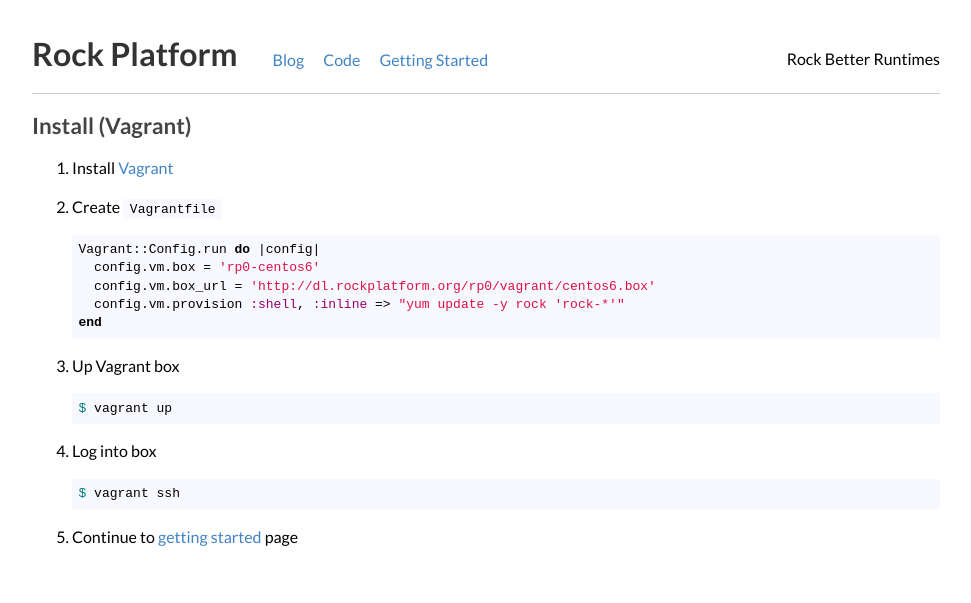
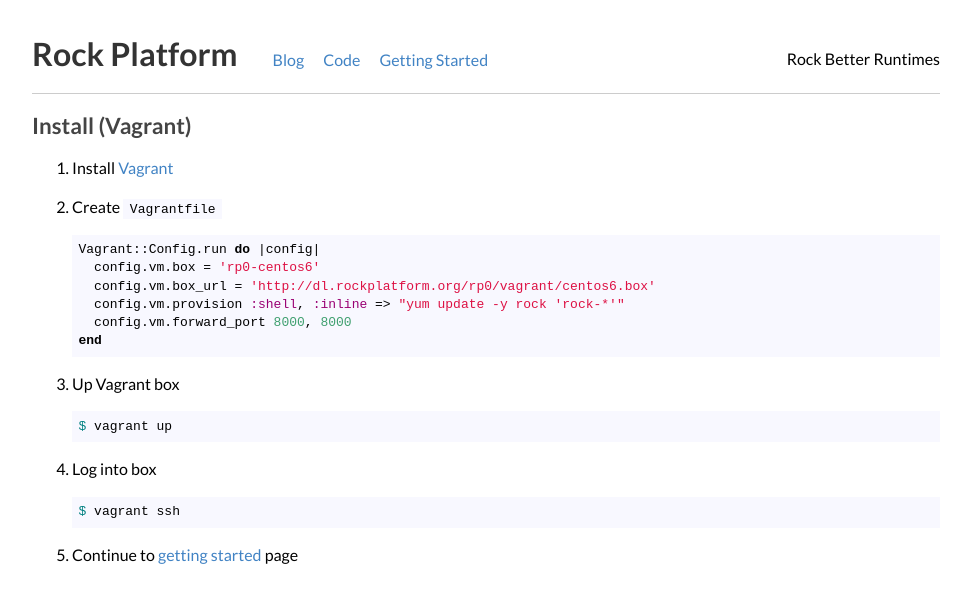
Before and after one commit to silas/rock, a Jekyll site: the page built from install/vagrant/index.md, in a window 1280 px wide. Shown: the top 603 px of the page, without its empty margins (154-1125 px from the left). Built offline with Jekyll 4.4.1, drawn with Linux system fonts in a browser that asks for light colours.

Commit message:
Add port forward to vagrant config

```diff
--- a/install/vagrant/index.md
+++ b/install/vagrant/index.md
@@ -13,6 +13,7 @@
           config.vm.box = 'rp0-centos6'
           config.vm.box_url = 'http://dl.rockplatform.org/rp0/vagrant/centos6.box'
           config.vm.provision :shell, :inline => "yum update -y rock 'rock-*'"
+          config.vm.forward_port 8000, 8000
         end
 
  1. Up Vagrant box
```
